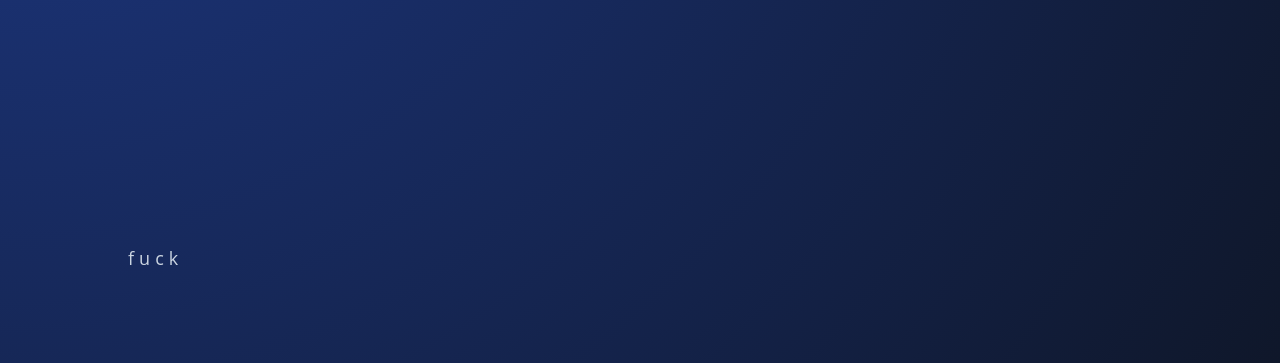
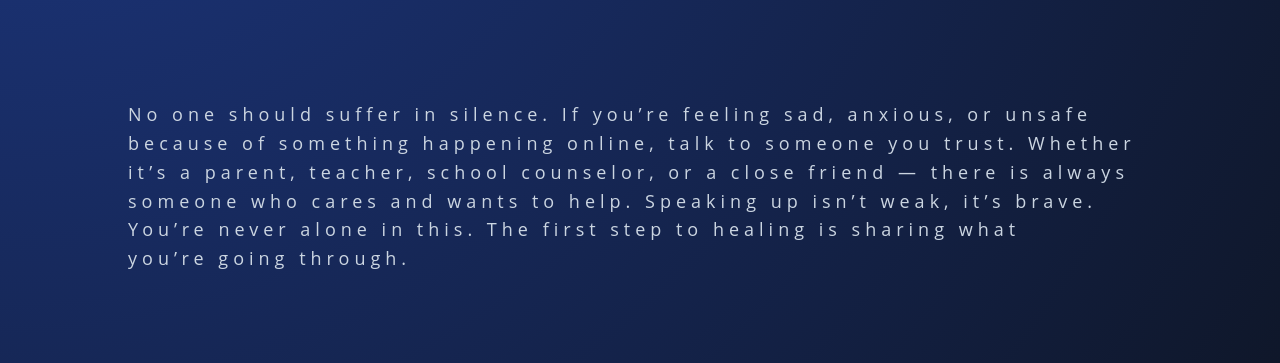
Before and after one commit to Moha3moha0/Safe-Net, a plain HTML site: page campaign4.html in a window 1280 px wide. Shown: the part 437-800 px from the top of the page. Drawn offline with Linux system fonts and the light colour scheme.

Commit message:
Update campaign4.html

```diff
--- a/campaign4.html
+++ b/campaign4.html
@@ -22,6 +22,6 @@
     <h2>
         talk to Someone
     </h2>
-    <p>fuck</p>
+    <p>No one should suffer in silence. If you’re feeling sad, anxious, or unsafe because of something happening online, talk to someone you trust. Whether it’s a parent, teacher, school counselor, or a close friend — there is always someone who cares and wants to help. Speaking up isn’t weak, it’s brave. You’re never alone in this. The first step to healing is sharing what you’re going through.</p>
 </body>
 </html>
```
